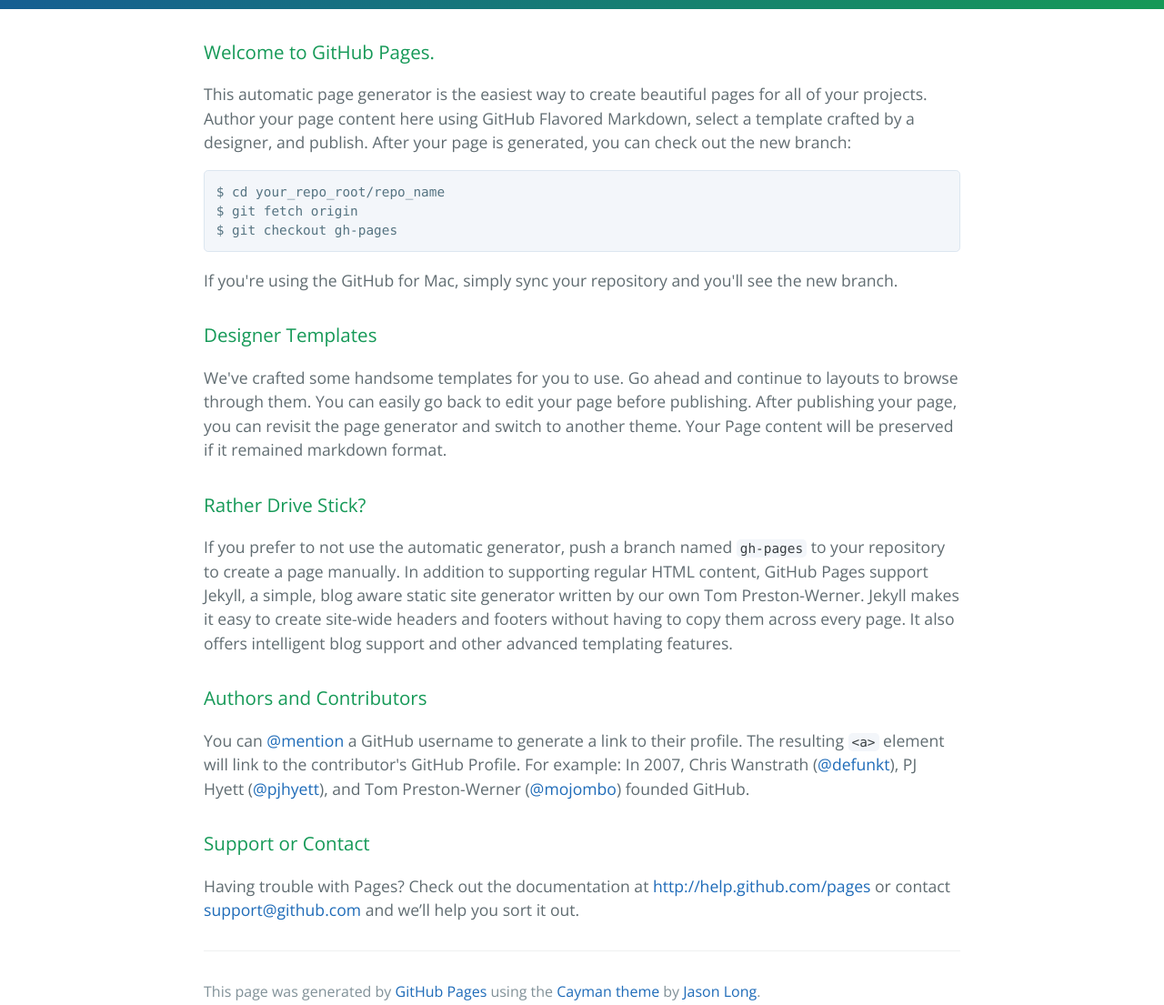
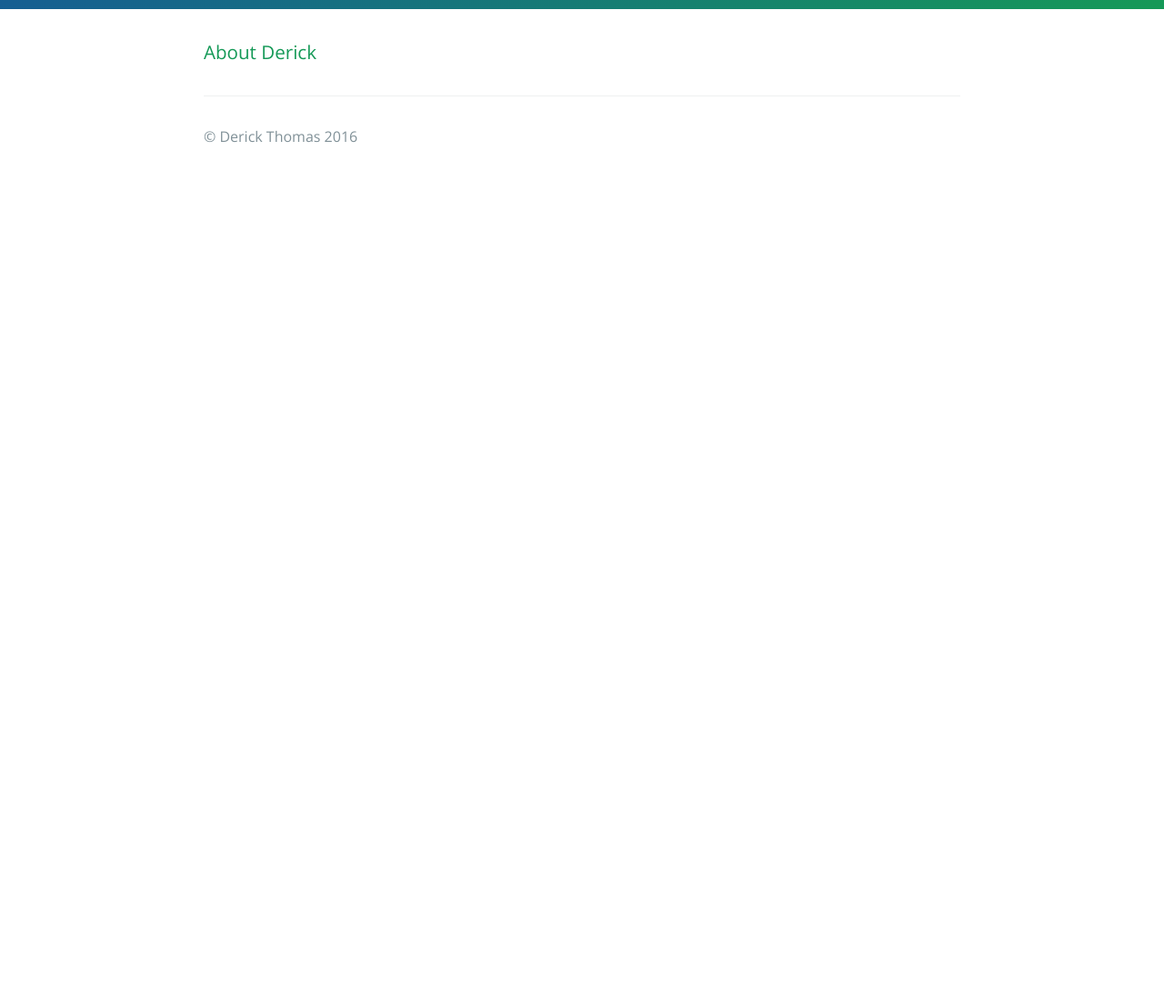
Before and after one commit to dthomas/dthomas.github.io, a plain HTML site: page index.html in a window 1280 px wide. Shown: the part 260-1365 px from the top of the page at 91% size. After the commit the page ends 800 px from the top, so only its background shows below. Drawn offline with nearby package versions, Linux system fonts and the light colour scheme.

Commit message:
Make Changes to homepage

```diff
--- a/index.html
+++ b/index.html
@@ -2,7 +2,7 @@
 <html lang="en-us">
   <head>
     <meta charset="UTF-8">
-    <title>Derick Thomas by dthomas</title>
+    <title>Derick Thomas</title>
     <meta name="viewport" content="width=device-width, initial-scale=1">
     <link rel="stylesheet" type="text/css" href="stylesheets/normalize.css" media="screen">
     <link href='https://fonts.googleapis.com/css?family=Open+Sans:400,700' rel='stylesheet' type='text/css'>
@@ -16,41 +16,10 @@
     </section>
 
     <section class="main-content">
-      <h3>
-<a id="welcome-to-github-pages" class="anchor" href="#welcome-to-github-pages" aria-hidden="true"><span aria-hidden="true" class="octicon octicon-link"></span></a>Welcome to GitHub Pages.</h3>
-
-<p>This automatic page generator is the easiest way to create beautiful pages for all of your projects. Author your page content here using GitHub Flavored Markdown, select a template crafted by a designer, and publish. After your page is generated, you can check out the new branch:</p>
-
-<pre><code>$ cd your_repo_root/repo_name
-$ git fetch origin
-$ git checkout gh-pages
-</code></pre>
-
-<p>If you're using the GitHub for Mac, simply sync your repository and you'll see the new branch.</p>
-
-<h3>
-<a id="designer-templates" class="anchor" href="#designer-templates" aria-hidden="true"><span aria-hidden="true" class="octicon octicon-link"></span></a>Designer Templates</h3>
-
-<p>We've crafted some handsome templates for you to use. Go ahead and continue to layouts to browse through them. You can easily go back to edit your page before publishing. After publishing your page, you can revisit the page generator and switch to another theme. Your Page content will be preserved if it remained markdown format.</p>
-
-<h3>
-<a id="rather-drive-stick" class="anchor" href="#rather-drive-stick" aria-hidden="true"><span aria-hidden="true" class="octicon octicon-link"></span></a>Rather Drive Stick?</h3>
-
-<p>If you prefer to not use the automatic generator, push a branch named <code>gh-pages</code> to your repository to create a page manually. In addition to supporting regular HTML content, GitHub Pages support Jekyll, a simple, blog aware static site generator written by our own Tom Preston-Werner. Jekyll makes it easy to create site-wide headers and footers without having to copy them across every page. It also offers intelligent blog support and other advanced templating features.</p>
-
-<h3>
-<a id="authors-and-contributors" class="anchor" href="#authors-and-contributors" aria-hidden="true"><span aria-hidden="true" class="octicon octicon-link"></span></a>Authors and Contributors</h3>
-
-<p>You can <a href="https://help.github.com/articles/basic-writing-and-formatting-syntax/#mentioning-users-and-teams" class="user-mention">@mention</a> a GitHub username to generate a link to their profile. The resulting <code>&lt;a&gt;</code> element will link to the contributor's GitHub Profile. For example: In 2007, Chris Wanstrath (<a href="https://github.com/defunkt" class="user-mention">@defunkt</a>), PJ Hyett (<a href="https://github.com/pjhyett" class="user-mention">@pjhyett</a>), and Tom Preston-Werner (<a href="https://github.com/mojombo" class="user-mention">@mojombo</a>) founded GitHub.</p>
-
-<h3>
-<a id="support-or-contact" class="anchor" href="#support-or-contact" aria-hidden="true"><span aria-hidden="true" class="octicon octicon-link"></span></a>Support or Contact</h3>
-
-<p>Having trouble with Pages? Check out the documentation at <a href="http://help.github.com/pages">http://help.github.com/pages</a> or contact <a href="mailto:support@github.com">support@github.com</a> and we’ll help you sort it out.</p>
-
+      <h3>About Derick</h3>
       <footer class="site-footer">
 
-        <span class="site-footer-credits">This page was generated by <a href="https://pages.github.com">GitHub Pages</a> using the <a href="https://github.com/jasonlong/cayman-theme">Cayman theme</a> by <a href="https://twitter.com/jasonlong">Jason Long</a>.</span>
+        <span class="site-footer-credits">&copy; Derick Thomas 2016</span>
       </footer>
 
     </section>
```
Also changed, not shown: params.json (+1 -1 lines).
